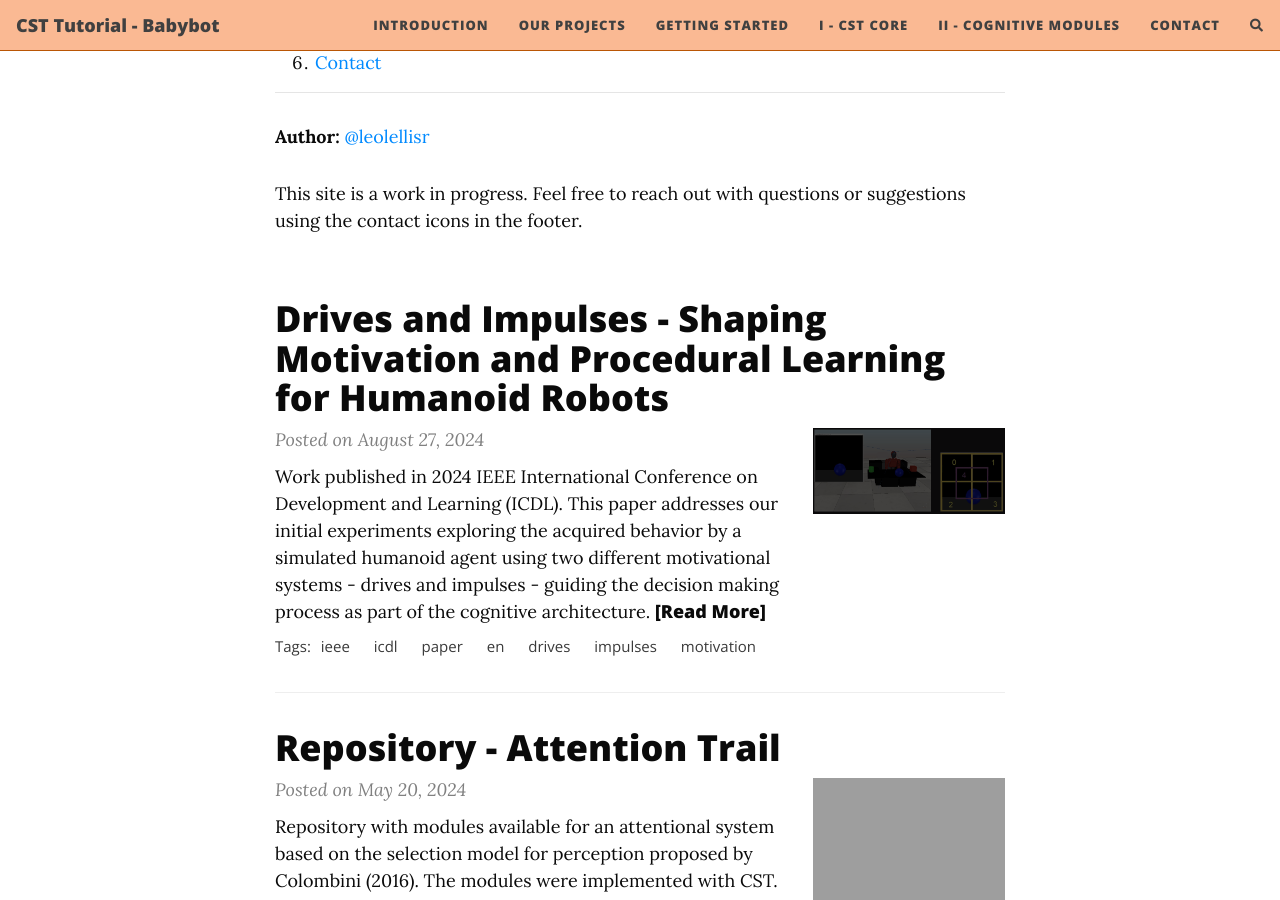
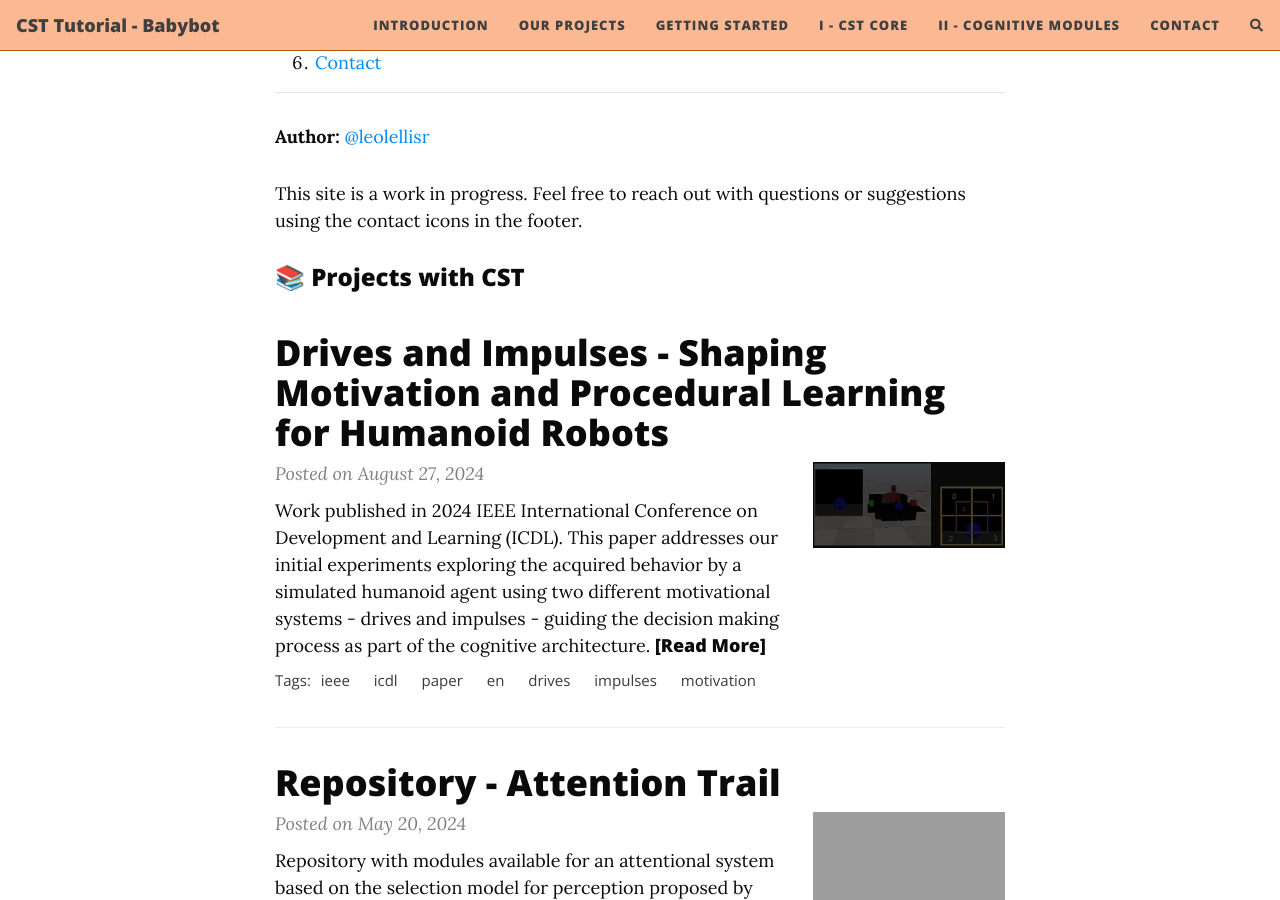
Before and after one commit to H-IAAC/cst-tutorial-babybot.github.io, a Jekyll site: the page built from index.html, in a window 1280 px wide and 900 px high, scrolled down 1259 px. Built offline with Jekyll 4.4.1, drawn with Linux system fonts in a browser that asks for light colours; nearby versions of some CDN libraries; the list of posts is cut into pages by our own code; comment, search, counter and statistics services are not loaded.

Commit message:
edited content

```diff
--- a/index.html
+++ b/index.html
@@ -49,3 +49,5 @@ cover-img:
 <p>
   This site is a work in progress. Feel free to reach out with questions or suggestions using the contact icons in the footer.
 </p>
+
+<h3>📚 Projects with CST</h3>
```
